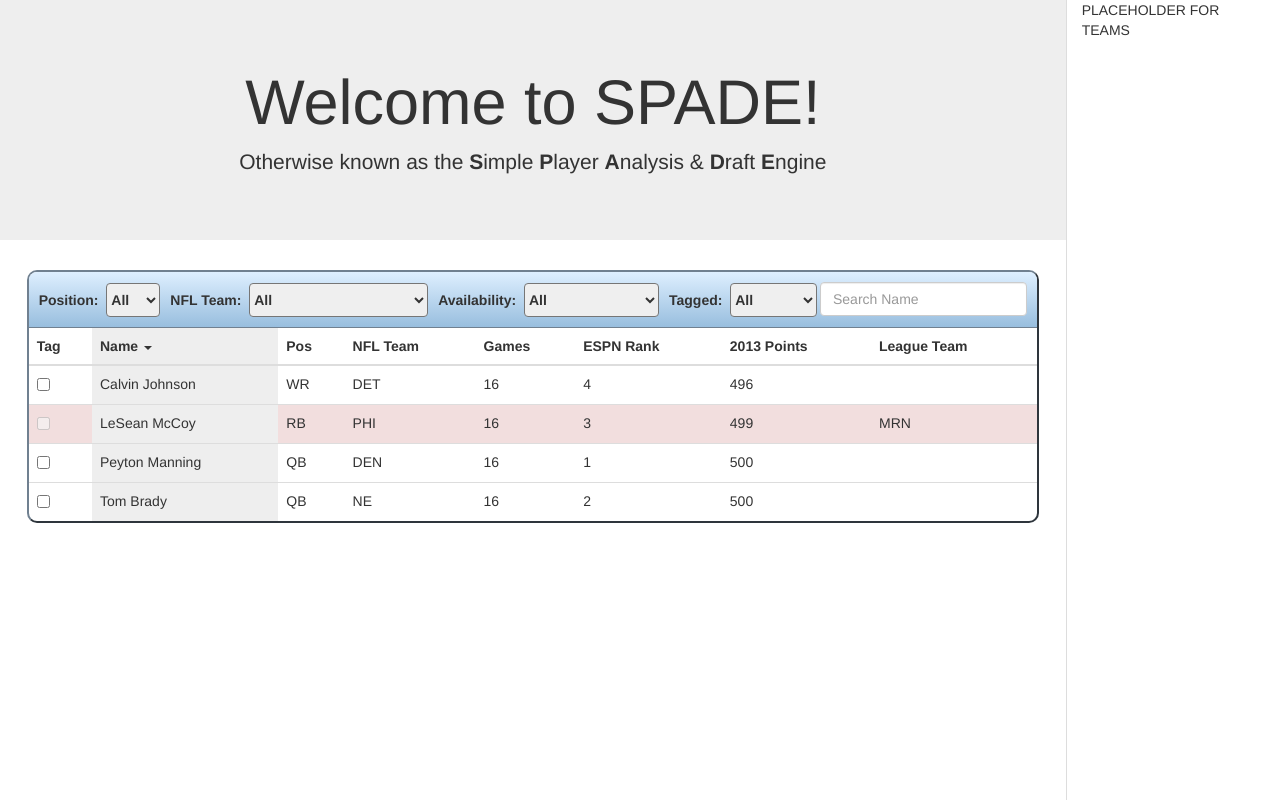
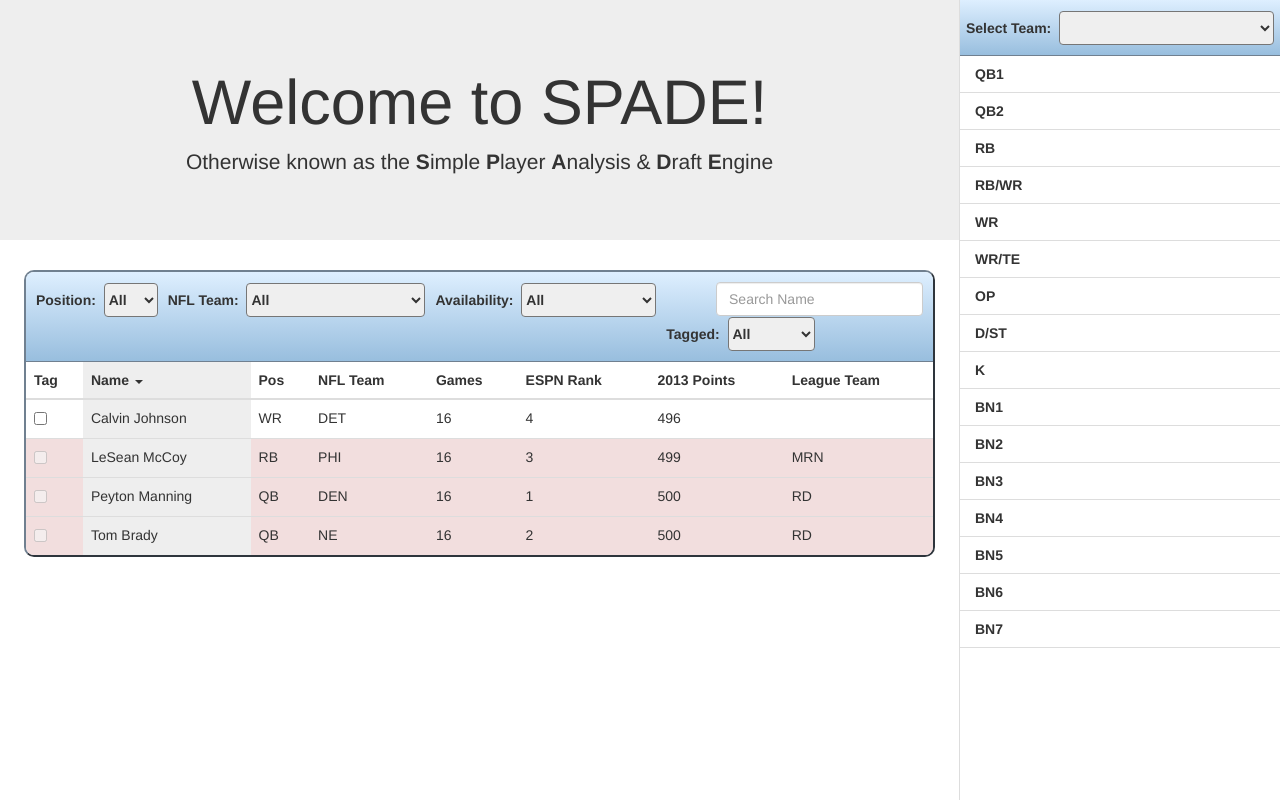
Before and after one commit to runt9/SPADE, a Django app: page / in a window 1280 px wide. Run offline with Django 3.2, Linux system fonts and the light colour scheme; some libraries are stand-ins or nearby versions.

Commit message:
[#74081066] Frontend Players Prototype - Initial commit of team sidebar - General layout including team dropdown header box, and individual rows for each position - JavaScript logic in an Angular service to put together an array of which player is on which team - Uncommented, no-unit-test commit

```diff
--- a/static/css/players.css
+++ b/static/css/players.css
@@ -1,12 +1,15 @@
-.sortableHeader {
-    display: block;
-    cursor: pointer;
+.noSelect {
     -webkit-touch-callout: none;
     -webkit-user-select: none;
     -khtml-user-select: none;
     -moz-user-select: none;
     -ms-user-select: none;
     user-select: none;
+
+}
+.sortableHeader {
+    display: block;
+    cursor: pointer;
 }
 .sorted {
     background-color: #EEEEEE;
@@ -50,3 +53,29 @@ select {
     float: left;
     padding-left: 10px;
 }
+.teamList {
+    padding-left: 0;
+    padding-right: 0;
+}
+.teamFilterSelect {
+    margin: auto;
+}
+.tagBox {
+    cursor: pointer;
+}
+.teamPlayer {
+    padding-top: 8px;
+    padding-bottom: 8px;
+    border-bottom: 1px solid #DDDDDD;
+}
+.teamPlayer:hover {
+    background-color: #EEEEEE;
+}
+.playerPosition {
+    padding-left: 15px;
+    font-weight: bold;
+}
+.playerName {
+    padding-right: 15px;
+    float: right;
+}
--- a/static/javascript/app.js
+++ b/static/javascript/app.js
@@ -1,7 +1,8 @@
 // Load the PlayersApp module, including controllers and services, then add configuration
 // for interpolateProvider because {{ }} conflicts with Django and we don't want that.
 angular.module('PlayersApp', [
-    'PlayersApp.controllers'
+    'PlayersApp.controllers',
+    'PlayersApp.services'
 ]).config(function($interpolateProvider) {
     "use strict";
     $interpolateProvider.startSymbol('{[{');
--- a/static/javascript/controllers.js
+++ b/static/javascript/controllers.js
@@ -1,6 +1,6 @@
 // Initialize our PlayersApp controller
 // TODO: Remove hardcoded players list and wire up to endpoint
-angular.module('PlayersApp.controllers', []).controller('playersController', function($scope) {
+angular.module('PlayersApp.controllers', []).controller('playersController', ['$scope', 'playerTeamService', '$log', function($scope, playerTeamService, $log) {
     "use strict";
     $scope.playersList = [
        {
@@ -10,8 +10,8 @@ angular.module('PlayersApp.controllers', []).controller('playersController', fun
            games_played: "16",
            espn_ranking: "1",
            last_season_points: "500",
-           league_team: "",
-           available: true,
+           league_team: "RD",
+           available: false,
            tagged: false,
            passing_yards: "5000"
        },
@@ -22,8 +22,8 @@ angular.module('PlayersApp.controllers', []).controller('playersController', fun
            games_played: "16",
            espn_ranking: "2",
            last_season_points: "500",
-           league_team: "",
-           available: true,
+           league_team: "RD",
+           available: false,
            tagged: false,
            passing_yards: "4000"
        },
@@ -54,7 +54,7 @@ angular.module('PlayersApp.controllers', []).controller('playersController', fun
        },
     ];
     $scope.positions = ['QB', 'RB', 'WR', 'TE', 'D/ST', 'K'];
-   $scope.nfl_teams = {
+    $scope.nflTeams = {
         ARI: 'Arizona Cardinals',
         ATL: 'Atlanta Falcons',
         BAL: 'Baltimore Ravens',
@@ -88,6 +88,26 @@ angular.module('PlayersApp.controllers', []).controller('playersController', fun
         TEN: 'Tennessee Titans',
         WAS: 'Washington Redskins'
     };
+    $scope.leagueTeams = {
+        MRN: 'Mister Rogers Neighborhood',
+        HS: 'Heavy Sleepers',
+        RD: 'Ricksburg Dealers'
+    };
     $scope.predicate = "name";
     $scope.reverse = false;
-});
+    $scope.selectedLeagueTeam = "";
+    $scope.leaguePositions = ['QB1', 'QB2', 'RB', 'RB/WR', 'WR', 'WR/TE', 'OP', 'D/ST', 'K', 'BN1', 'BN2', 'BN3', 'BN4', 'BN5', 'BN6', 'BN7'];
+
+    $scope.teamsPlayers = playerTeamService.calculateTeamsPlayers($scope.playersList, $scope.leagueTeams);
+
+    $scope.getTeamPosition = function(team, position) {
+        var retVal;
+        var teamsPlayers = $scope.teamsPlayers;
+
+        if (teamsPlayers[team] !== undefined && teamsPlayers[team][position] !== undefined) {
+            retVal = teamsPlayers[team][position];
+        }
+
+        return retVal;
+    };
+}]);
--- a/static/javascript/services.js
+++ b/static/javascript/services.js
@@ -1,3 +1,91 @@
-/**
- * Created by runt9 on 6/27/2014.
- */
+angular.module('PlayersApp.services', []).factory('playerTeamService', ['$log', function($log) {
+    'use strict';
+
+    return {
+        getNextTeamBenchPosition: function (team) {
+            var index = '1';
+            while (team['BN' + index] !== undefined) {
+                index++;
+            }
+
+            return 'BN' + index;
+        },
+
+        findFirstUndefinedPosition: function(team, positions) {
+            var position;
+            var i;
+            var retPosition;
+
+            for (i in positions) {
+                position = positions[i];
+                if (team[position] === undefined) {
+                    retPosition = position;
+                }
+            }
+
+            if (retPosition === undefined) {
+                retPosition = this.getNextTeamBenchPosition(team);
+            }
+
+            return retPosition;
+        },
+
+        getPlayerTeamPosition: function (player, team) {
+            var position = player.position;
+            var retPosition;
+            switch (position) {
+                case 'QB':
+                    retPosition = this.findFirstUndefinedPosition(team, ['OP', 'QB1', 'QB2']);
+                    break;
+                case 'RB':
+                    retPosition = this.findFirstUndefinedPosition(team, ['OP', 'RB/WR', 'RB']);
+                    break;
+                case 'WR':
+                    retPosition = this.findFirstUndefinedPosition(team, ['OP', 'WR/RB', 'RB/WR', 'WR']);
+                    break;
+                case 'TE':
+                    retPosition = this.findFirstUndefinedPosition(team, ['OP', 'WR/TE']);
+                    break;
+                case 'D/ST':
+                    retPosition = this.findFirstUndefinedPosition(team, ['D/ST']);
+                    break;
+                case 'K':
+                    retPosition = this.findFirstUndefinedPosition(team, ['K']);
+                    break;
+                default:
+                    retPosition = this.getNextTeamBenchPosition(team);
+            }
+
+            return retPosition;
+        },
+
+        calculateTeamsPlayers: function(playersList, leagueTeams) {
+            var teamName;
+            var teamsPlayers = [];
+
+            for (teamName in leagueTeams) {
+                teamsPlayers[teamName] = this.calculateTeamPlayers(playersList, teamName);
+            }
+
+            $log.log(teamsPlayers);
+            return teamsPlayers;
+        },
+
+        calculateTeamPlayers: function (playersList, teamName) {
+            var position;
+            var player;
+            var i;
+            var team = [];
+
+            for (i in playersList) {
+                player = playersList[i];
+                if (player.league_team == teamName) {
+                    position = this.getPlayerTeamPosition(player, team);
+                    team[position] = player;
+                }
+            }
+
+            return team;
+        }
+    };
+}]);
--- a/templates/index.html
+++ b/templates/index.html
@@ -21,7 +21,7 @@
     <script src="{% static "javascript/services.js" %}"></script>
 </head>
 <body ng-app="PlayersApp" ng-controller="playersController" style="height: 100%">
-    <div class="col-md-9 col-lg-10 playersColumn">
+    <div class="col-md-9 col-lg-9 playersColumn">
         <div class="jumbotron">
             <div align="center" class="container">
                 <h1>Welcome to SPADE!</h1>
@@ -45,7 +45,7 @@
                     <label>NFL Team:&nbsp;
                         <select ng-model="search.nfl_team">
                             <option value="">All</option>
-                            <option ng-repeat="(short,long) in nfl_teams" value="{[{short}]}">{[{long}]}</option>
+                            <option ng-repeat="(short,long) in nflTeams" value="{[{short}]}">{[{long}]}</option>
                         </select>
                     </label>
                 </div>
@@ -141,8 +141,11 @@
                     </tr>
                 </thead>
                 <tbody>
-                    <tr ng-repeat="player in playersList | orderBy:predicate:reverse | filter:search:strict" ng-class="{'bg-danger': !player.available, 'bg-warning': player.tagged}">
-                        <td><input type="checkbox" ng-checked="player.tagged" ng-model="player.tagged" ng-disabled="!player.available"></td>
+                    <tr ng-repeat="player in playersList | orderBy:predicate:reverse | filter:search:strict"
+                        ng-class="{'bg-danger': !player.available, 'bg-warning': player.tagged}">
+                        <td ng-click="player.tagged = player.available ? !player.tagged : false" ng-class="{'tagBox': player.available}" class="noSelect">
+                            <input type="checkbox" ng-checked="player.tagged" ng-disabled="!player.available">
+                        </td>
                         <td ng-class="{'sorted': predicate == 'name'}">{[{player.name}]}</td>
                         <td ng-class="{'sorted': predicate == 'position'}">{[{player.position}]}</td>
                         <td ng-class="{'sorted': predicate == 'nfl_team'}">{[{player.nfl_team}]}</td>
@@ -159,8 +162,20 @@
             </table>
         </div>
     </div>
-    <div class="col-md-3 col-lg-2">
-    	PLACEHOLDER FOR TEAMS
+    <div class="col-md-3 col-lg-3 teamList">
+        <div class="filters" align="center">
+            <div class="teamFilterSelect">
+                <label>Select Team:&nbsp;
+                    <select ng-model="selectedLeagueTeam">
+                        <option ng-repeat="(short,long) in leagueTeams" value="{[{short}]}">{[{long}]}</option>
+                    </select>
+                </label>
+            </div>
+        </div>
+        <div class="teamPlayer" ng-repeat="position in leaguePositions">
+            <span class="playerPosition">{[{position}]}</span>
+            <span class="playerName">{[{getTeamPosition(selectedLeagueTeam, position).name}]}</span>
+        </div>
     </div>
 </body>
 </html>
```
Lines whose indentation alone changed are shown as unchanged.
